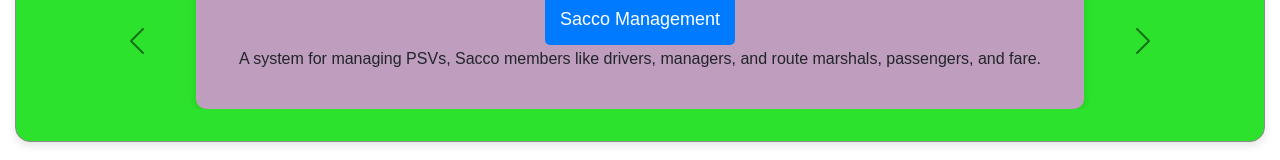
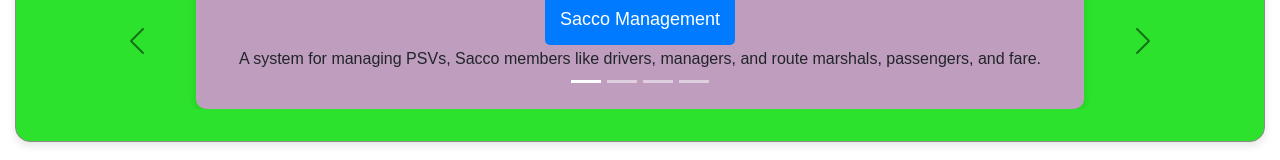
Before and after one commit to MichaelWaruiru/MyPortfolio, a React (Vite) app: page / in a window 1280 px wide. Shown: the part 1614-1774 px from the top of the page. Built offline with nearby package versions, Linux system fonts and the light colour scheme.

Commit message:
Added carousel indicators

```diff
--- a/src/Card.jsx
+++ b/src/Card.jsx
@@ -230,6 +230,38 @@ function Card() {
               </div>
             </div>
           </div>
+
+          {/* Carousel indicators */}
+          <div className="carousel-indicators custom-indicators">
+            <button
+              type="button"
+              data-bs-target="#projectsCarousel"
+              data-bs-slide-to="0"
+              className="active"
+              aria-current="true"
+              aria-label="Slide 1"
+            ></button>
+            <button
+              type="button"
+              data-bs-target="#projectsCarousel"
+              data-bs-slide-to="1"
+              aria-label="Slide 2"
+            ></button>
+            <button
+              type="button"
+              data-bs-target="#projectsCarousel"
+              data-bs-slide-to="2"
+              aria-label="Slide 3"
+            ></button>
+            <button
+              type="button"
+              data-bs-target="#projectsCarousel"
+              data-bs-slide-to="3"
+              aria-label="Slide 4"
+            ></button>
+          </div>
+
+          {/* Carousel controls */}
           <button className="carousel-control-prev" type="button" data-bs-target="#projectsCarousel" data-bs-slide="prev">
             <span className="carousel-control-prev-icon" aria-hidden="true"></span>
             <span className="visually-hidden">Previous</span>
```
